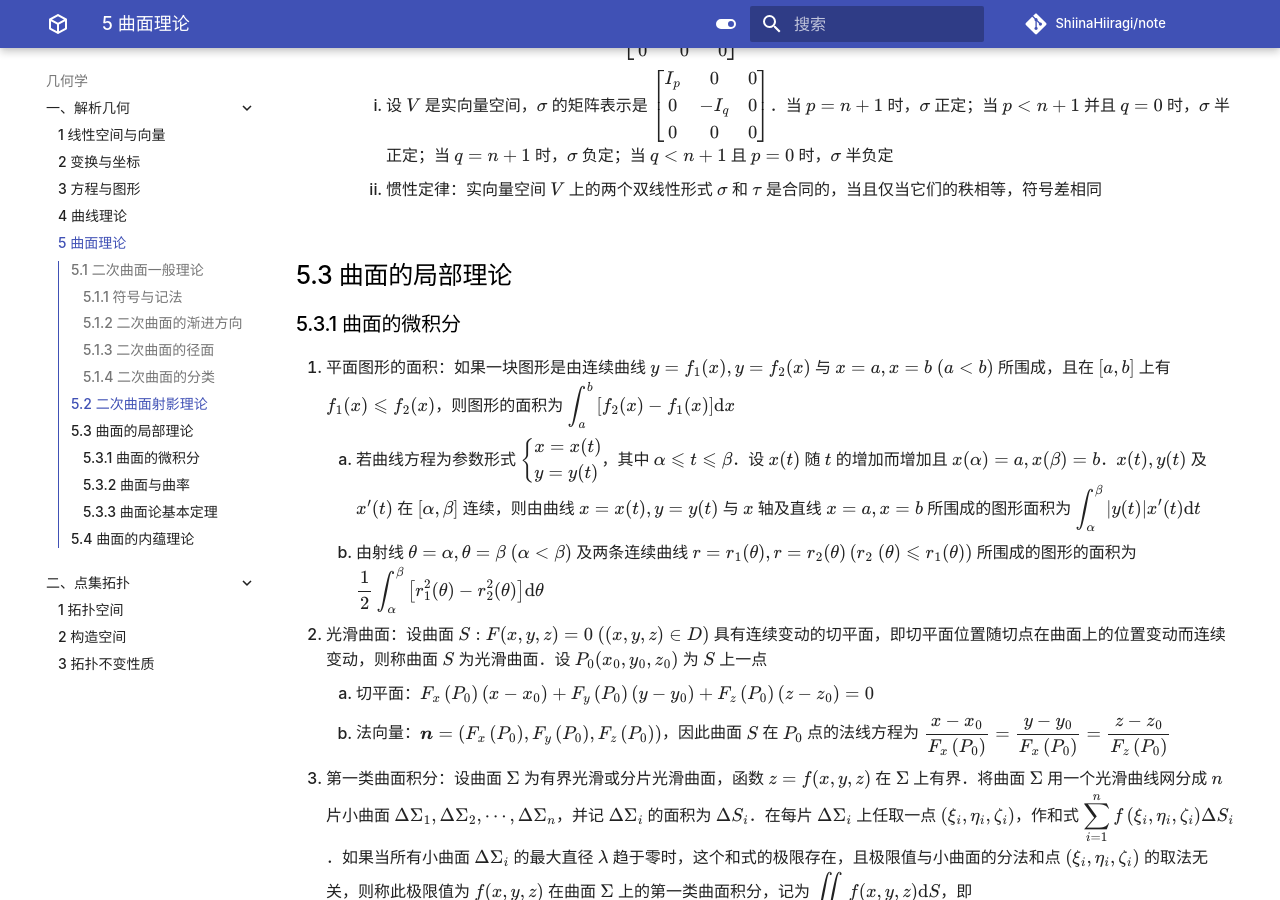
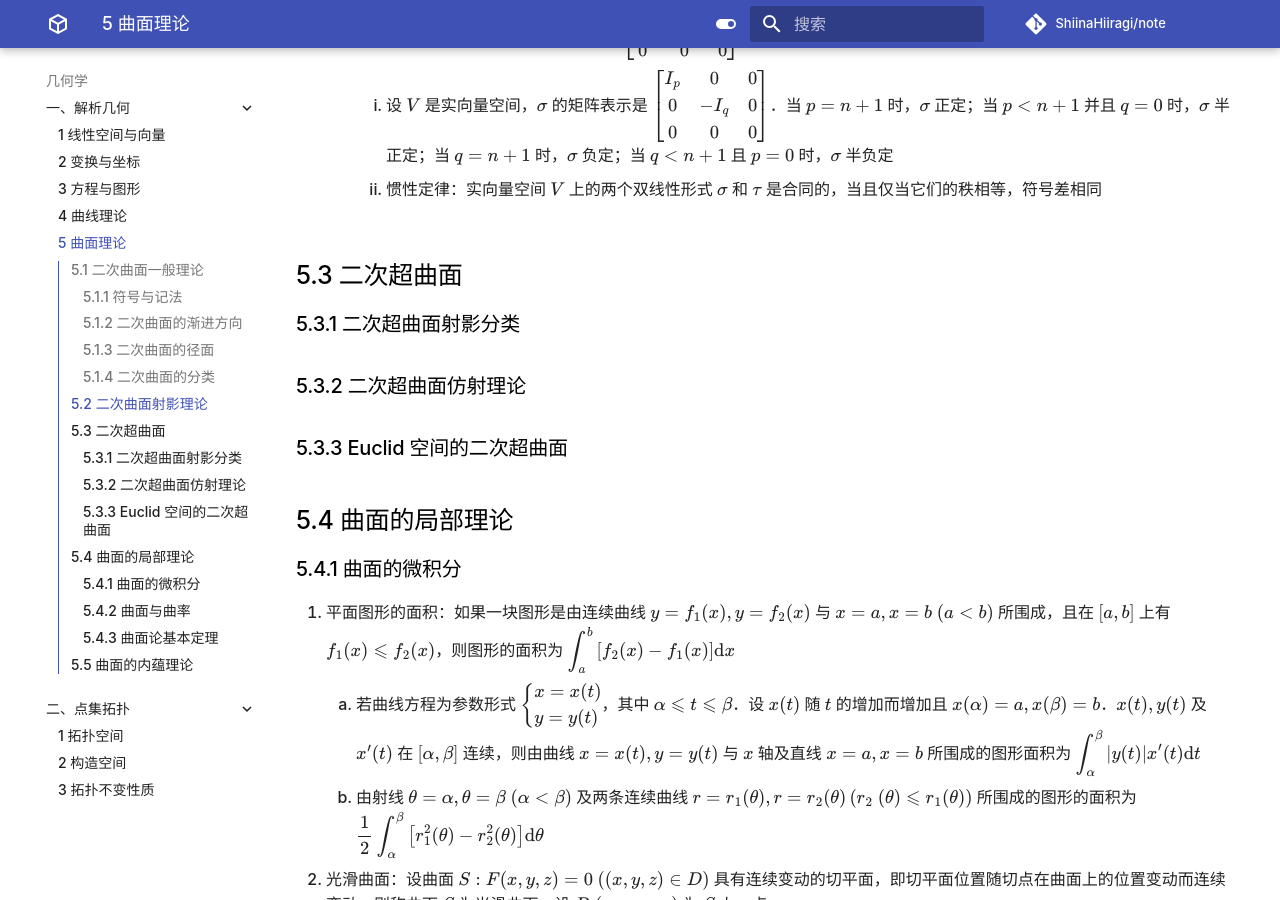
Before and after one commit to ShiinaHiiragi/note, an MkDocs documentation site: the page built from docs/top/anly/surf.md, in a window 1280 px wide and 900 px high, scrolled down 7984 px. Built offline with MkDocs 1.6.1 and Material for MkDocs 9.7.7, drawn with Linux system fonts in a browser that asks for light colours; comment, search, counter and statistics services are not loaded; some of the changed text lies outside the part shown.

Commit message:
change title

```diff
--- a/docs/top/anly/surf.md
+++ b/docs/top/anly/surf.md
@@ -1,4 +1,4 @@
-# 5 曲面方程与曲面论
+# 5 曲面理论
 
 ## 5.1 二次曲面一般理论
 ### 5.1.1 符号与记法
@@ -298,8 +298,15 @@
         1. 设 $V$ 是实向量空间，$\sigma$ 的矩阵表示是 $\left[\begin{array}{ccc}I_p & 0 & 0 \\ 0 & -I_q & 0 \\ 0 & 0 & 0\end{array}\right]$．当 $p=n+1$ 时，$\sigma$ 正定；当 $p<n+1$ 并且 $q=0$ 时，$\sigma$ 半正定；当 $q=n+1$ 时，$\sigma$ 负定；当 $q<n+1$ 且 $p=0$ 时，$\sigma$ 半负定
         2. 惯性定律：实向量空间 $V$ 上的两个双线性形式 $\sigma$ 和 $\tau$ 是合同的，当且仅当它们的秩相等，符号差相同
 
-## 5.3 曲面的局部理论
-### 5.3.1 曲面的微积分
+## 5.3 二次超曲面
+### 5.3.1 二次超曲面射影分类
+
+### 5.3.2 二次超曲面仿射理论
+
+### 5.3.3 Euclid 空间的二次超曲面
+
+## 5.4 曲面的局部理论
+### 5.4.1 曲面的微积分
 1. 平面图形的面积：如果一块图形是由连续曲线 $y=f_{1}(x), y=f_{2}(x)$ 与 $x=a, x=b \ (a<b)$ 所围成，且在 $[a, b]$ 上有 $f_{1}(x) \leqslant f_{2}(x)$，则图形的面积为 ${\displaystyle \int_{a}^{b}\left[f_{2}(x)-f_{1}(x)\right] \mathrm{d} x}$
     1. 若曲线方程为参数形式 $\left\{\begin{array}{l}x=x(t) \\y=y(t)\end{array}\right.$，其中 $\alpha \leqslant t \leqslant \beta$．设 $x(t)$ 随 $t$ 的增加而增加且 $x(\alpha)=a, x(\beta)=b$．$x(t), y(t)$ 及 $x^{\prime}(t)$ 在 $[\alpha, \beta]$ 连续，则由曲线 $x=x(t), y=y(t)$ 与 $x$ 轴及直线 $x=a, x=b$ 所围成的图形面积为 ${\displaystyle \int_{\alpha}^{\beta}|y(t)| x^{\prime}(t) \mathrm{d} t}$
     2. 由射线 $\theta=\alpha, \theta=\beta \ (\alpha<\beta)$ 及两条连续曲线 $r=r_{1}(\theta), r=r_{2}(\theta)\left(r_{2} \ (\theta) \leqslant r_{1}(\theta)\right)$ 所围成的图形的面积为 ${\displaystyle \dfrac{1}{2} \int_{\alpha}^{\beta}\left[r_{1}^{2}(\theta)-r_{2}^{2}(\theta)\right] \mathrm{d} \theta}$
@@ -435,8 +442,8 @@
     !!! note "$\text{Stokes}$ 公式的推广"
         高次的微分形式 $\mathrm{d} \omega$ 在给定区域上的积分等于低一次的微分形式 $\omega$ 在低一维的区域边界上的积分，写作 ${\displaystyle \int_{\partial M} \omega=\int_{M} \mathrm{d} \omega}$
 
-### 5.3.2 曲面与曲率
+### 5.4.2 曲面与曲率
 
-### 5.3.3 曲面论基本定理
+### 5.4.3 曲面论基本定理
 
-## 5.4 曲面的内蕴理论
+## 5.5 曲面的内蕴理论
```
Also changed, not shown: other parts of docs/top/anly/surf.md (+1 -1 lines), docs/top/anly/curv.md (+1 -1 lines), docs/top/anly/geom.md (+2 -2 lines).
